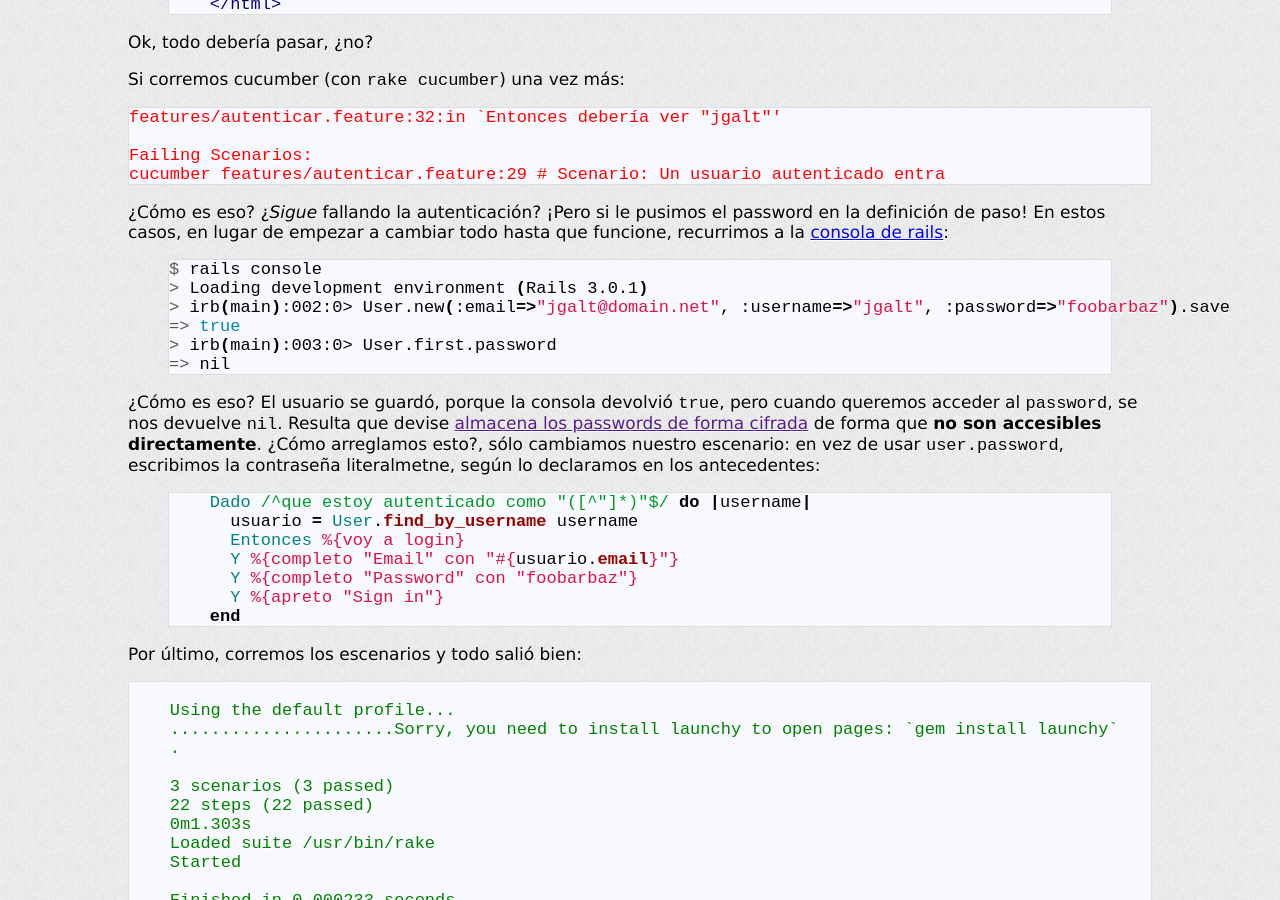
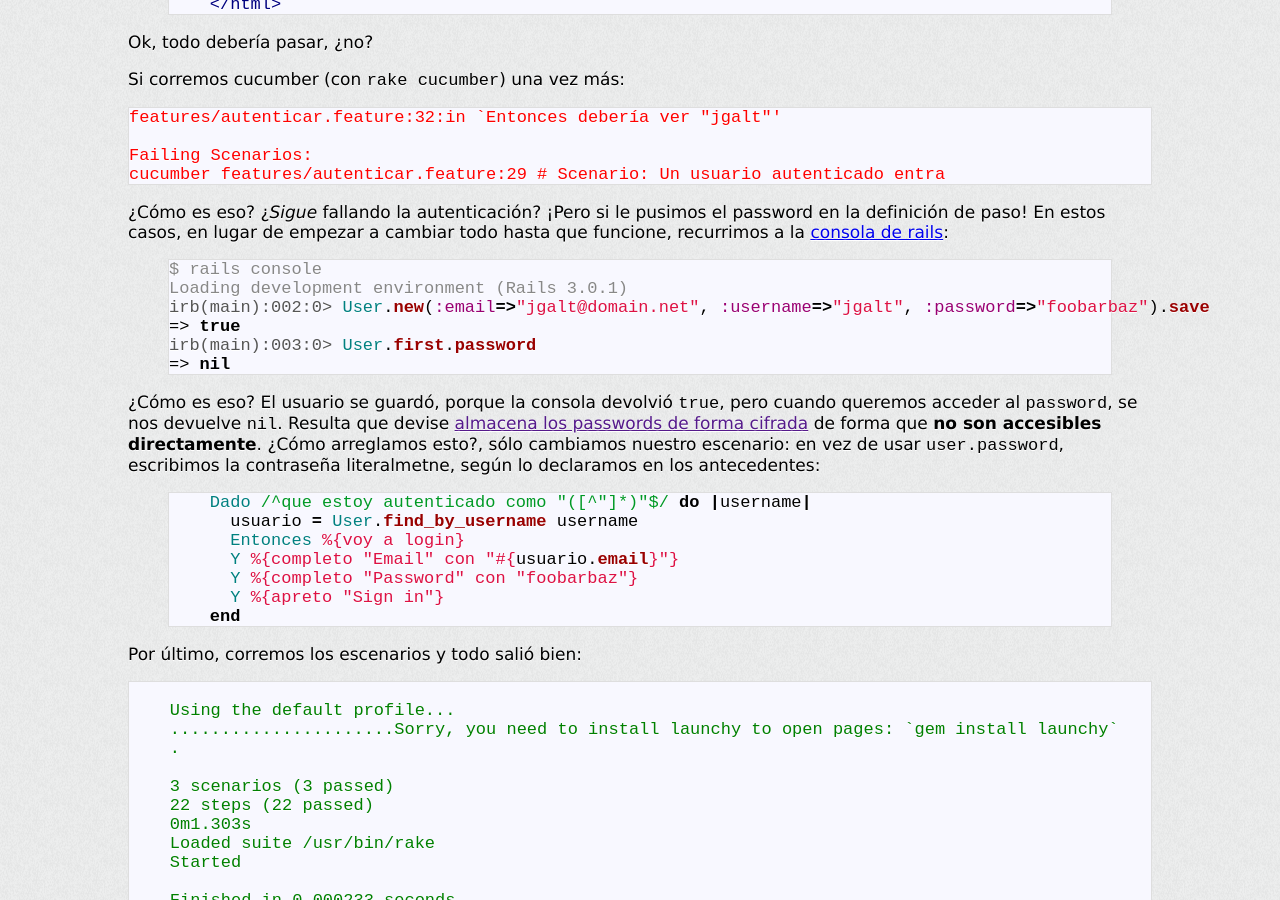
Before and after one commit to progra4-2010-4/progra4.github.com, a Jekyll site: the page built from _posts/2010-11-07-tutorial-rails-3.markdown, in a window 1280 px wide and 900 px high, scrolled down 11672 px. Built offline with Jekyll 4.4.1, drawn with Linux system fonts in a browser that asks for light colours; comment, search, counter and statistics services are not loaded.

Commit message:
puesto ruby console

```diff
--- a/_posts/2010-11-07-tutorial-rails-3.markdown
+++ b/_posts/2010-11-07-tutorial-rails-3.markdown
@@ -554,12 +554,12 @@ cucumber features/autenticar.feature:29 # Scenario: Un usuario autenticado entra
 
 ¿Cómo es eso? ¿*Sigue* fallando la autenticación? ¡Pero si le pusimos el password en la definición de paso! En estos casos, en lugar de empezar a cambiar todo hasta que funcione, recurrimos a la [consola de rails](http://guides.rubyonrails.org/command_line.html#rails-console):
 
-{%highlight console%}
+{%highlight irb%}
 $ rails console
-> Loading development environment (Rails 3.0.1)
-> irb(main):002:0> User.new(:email=>"jgalt@domain.net", :username=>"jgalt", :password=>"foobarbaz").save
+Loading development environment (Rails 3.0.1)
+irb(main):002:0> User.new(:email=>"jgalt@domain.net", :username=>"jgalt", :password=>"foobarbaz").save
 => true
-> irb(main):003:0> User.first.password
+irb(main):003:0> User.first.password
 => nil
 {%endhighlight%}
 
```
